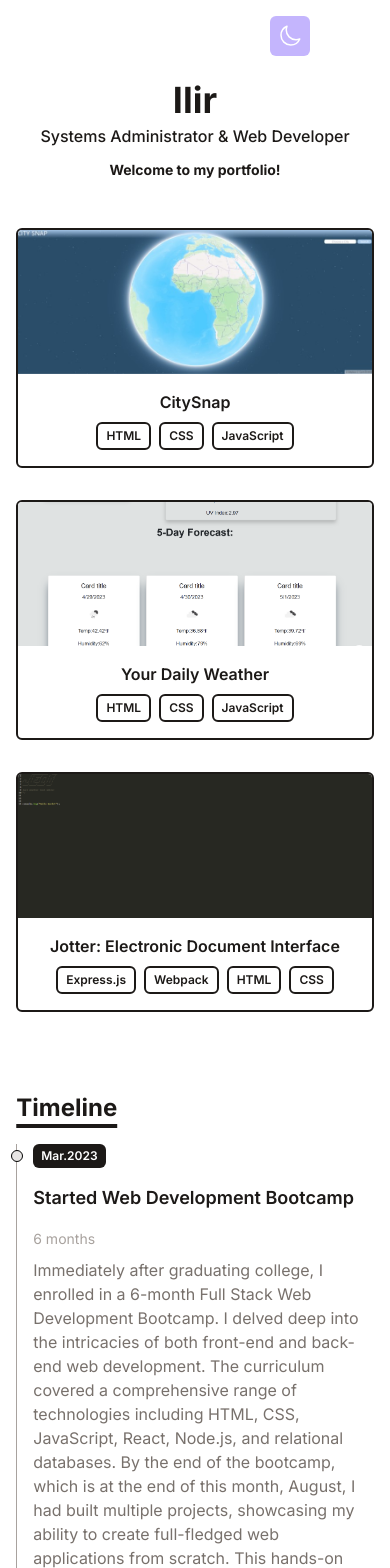
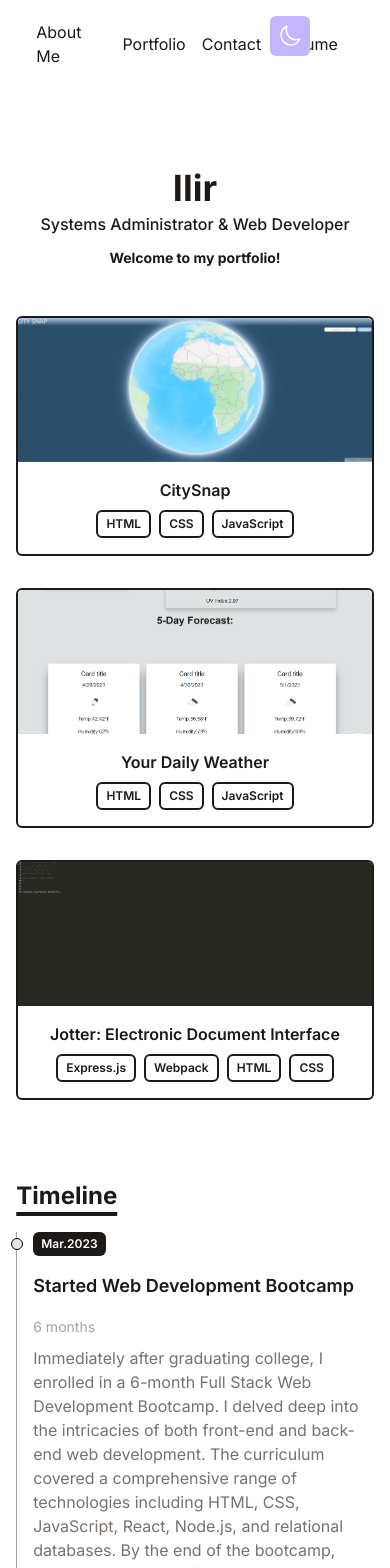
Before and after one commit to IlirHajdari/Reactfolio, a React (Vite) app: page / in a window 390 px wide. Shown: the top 1568 px of the page. Built offline with nearby package versions, Linux system fonts and the light colour scheme.

Commit message:
added navbar and created needed files and code for navbar to render

```diff
--- a/src/App.jsx
+++ b/src/App.jsx
@@ -1,15 +1,13 @@
 import { useEffect, useState } from "react";
+import Navbar from "./components/Navbar";
 import Intro from "./components/Intro";
 import Portfolio from "./components/Portfolio";
-//import Navigation from "./components/Navigation";
-//import Header from "./components/Header";
 import Timeline from "./components/Timeline";
 import Contact from "./components/Contact";
 import Footer from "./components/Footer";
 
 function App() {
   const [theme, setTheme] = useState(null);
-
   useEffect(() => {
     if (window.matchMedia("(prefers-color-scheme: dark)").matches) {
       setTheme("dark");
@@ -90,6 +88,7 @@ function App() {
       min-h-screen font-inter"
       >
         <div className="max-w-5xl w-11/12 mx-auto">
+          <Navbar />
           <Intro />
           <Portfolio />
           <Timeline />
--- a/src/components/Contact.jsx
+++ b/src/components/Contact.jsx
@@ -1,8 +1,9 @@
+import { forwardRef } from "react";
 import Header from "./Header";
 
-function Contact() {
+const Contact = forwardRef((_, ref) => {
   return (
-    <div className="flex flex-col mb-10 mx-auto">
+    <div ref={ref} className="flex flex-col mb-10 mx-auto">
       <div className="flex justify-center items-center">
         <form
           action="https://getform.io/f/90aa5a03-b07f-4237-8fb5-930ebcab70b2"
@@ -48,6 +49,8 @@ function Contact() {
       </div>
     </div>
   );
-}
+});
+
+Contact.displayName = "Contact";
 
 export default Contact;
--- a/src/components/Intro.jsx
+++ b/src/components/Intro.jsx
@@ -1,10 +1,15 @@
-function Intro() {
+import { forwardRef } from "react";
+
+const Intro = forwardRef((_, ref) => {
   return (
-    <div className="flex items-center justify-center flex-col text-center pt-20 pb-6">
+    <div
+      ref={ref}
+      className="flex items-center justify-center flex-col text-center pt-20 pb-6"
+    >
       <h1 className="text-4xl md:text-7xl dark:text-white mb-1 md:mb-3 font-bold">
         Ilir
       </h1>
-      <p className="text-base md:text -xl mb-3 font-medium">
+      <p className="text-base md:text-xl mb-3 font-medium">
         Systems Administrator & Web Developer
       </p>
       <p className="text-sm max-w-xl mb-6 font-bold">
@@ -12,6 +17,8 @@ function Intro() {
       </p>
     </div>
   );
-}
+});
+
+Intro.displayName = "Intro";
 
 export default Intro;
--- /dev/null
+++ b/src/components/Navbar.jsx
@@ -0,0 +1,15 @@
+import navLinks from "../data/navbar";
+
+function Navbar() {
+  return (
+    <nav className="flex justify-between items-center p-5">
+      {navLinks.map((link, index) => (
+        <a key={index} href={link.link} className="mr-4">
+          {link.title}
+        </a>
+      ))}
+    </nav>
+  );
+}
+
+export default Navbar;
--- a/src/components/Navigation.jsx
+++ b/src/components/Navigation.jsx
@@ -1,5 +1,62 @@
+import { useState, useEffect, useRef } from "react";
+import navData from "../data/navbar";
+
 function Navigation() {
-  return <div>Navigation</div>;
+  const [activeSection, setActiveSection] = useState("About Me");
+
+  const aboutMeRef = useRef(null);
+  const portfolioRef = useRef(null);
+
+  useEffect(() => {
+    const observerCallback = (entries) => {
+      entries.forEach((entry) => {
+        if (entry.isIntersecting) {
+          setActiveSection(entry.target.id);
+        }
+      });
+    };
+
+    const observer = new IntersectionObserver(observerCallback, {
+      rootMargin: "-50px 0px -50px 0px",
+      threshold: 0.6,
+    });
+
+    const currentAboutMeRef = aboutMeRef.current;
+    const currentPortfolioRef = portfolioRef.current;
+
+    if (currentAboutMeRef) {
+      observer.observe(currentAboutMeRef);
+    }
+
+    if (currentPortfolioRef) {
+      observer.observe(currentPortfolioRef);
+    }
+
+    return () => {
+      if (currentAboutMeRef) {
+        observer.unobserve(currentAboutMeRef);
+      }
+
+      if (currentPortfolioRef) {
+        observer.unobserve(currentPortfolioRef);
+      }
+    };
+  }, []);
+
+  return (
+    <nav>
+      <ul>
+        {navData.map((navItem) => (
+          <li
+            key={navItem.title}
+            className={activeSection === navItem.title ? "highlighted" : ""}
+          >
+            <a href={navItem.link}>{navItem.title}</a>
+          </li>
+        ))}
+      </ul>
+    </nav>
+  );
 }
 
 export default Navigation;
--- a/src/components/Portfolio.jsx
+++ b/src/components/Portfolio.jsx
@@ -1,9 +1,13 @@
+import { forwardRef } from "react";
 import portfolioData from "../data/portfolio";
 import PortfolioItem from "./PortfolioItem";
 
-function Portfolio() {
+const Portfolio = forwardRef((_, ref) => {
   return (
-    <div className="flex flex-col med:flex-row items-center justify-center">
+    <div
+      ref={ref}
+      className="flex flex-col med:flex-row items-center justify-center"
+    >
       <div className="grid grid-cols-1 md:grid-cols-2 lg:grid-cols-3 gap-8">
         {portfolioData.map((project, index) => (
           <PortfolioItem
@@ -17,6 +21,8 @@ function Portfolio() {
       </div>
     </div>
   );
-}
+});
+
+Portfolio.displayName = "Portfolio";
 
 export default Portfolio;
--- a/src/components/TimelineItem.jsx
+++ b/src/components/TimelineItem.jsx
@@ -3,17 +3,19 @@ function TimelineItem({ year, title, duration, details }) {
     <ol className="flex flex-col md:flex-row relative border-l border-stone-400 dark:border-stone-700">
       <li className="mb-10 ml-4">
         <div className="absolute w-3 h-3 bg-stone-200 rounded-full mt-1.5 -left-1.5 border border-black dark:border-stone-900 dark:bg-stone-700"></div>
-        <p className="flex flex-wrap gap-4 flex-row items-center justify-start text-xs md:text-sm">
+
+        <div className="flex flex-wrap gap-4 flex-row items-center justify-start text-xs md:text-sm">
           <span className="inline-block px-2 py-1 font-semibold text-white dark:text-stone-900 bg-stone-900 dark:bg-white rounded-md">
             {year}
           </span>
-          <h3 className="text-lg font-semibold text-stone-900 dark:text-white ">
+          <h3 className="text-lg font-semibold text-stone-900 dark:text-white">
             {title}
           </h3>
-          <div className="my-1 text-sm font-normal leading-none text-stone-400 dark:text-stone-500">
+          <p className="my-1 text-sm font-normal leading-none text-stone-400 dark:text-stone-500">
             {duration}
-          </div>
-        </p>
+          </p>
+        </div>
+
         <p className="my-2 text-base font-normal text-stone-500 dark:text-stone-400">
           {details}
         </p>
--- /dev/null
+++ b/src/data/navbar.js
@@ -0,0 +1,18 @@
+export default [
+  {
+    title: "About Me",
+    link: "#aboutme",
+  },
+  {
+    title: "Portfolio",
+    link: "#portfolio",
+  },
+  {
+    title: "Contact",
+    link: "#contact",
+  },
+  {
+    title: "Resume",
+    link: "#resume",
+  },
+];
```
